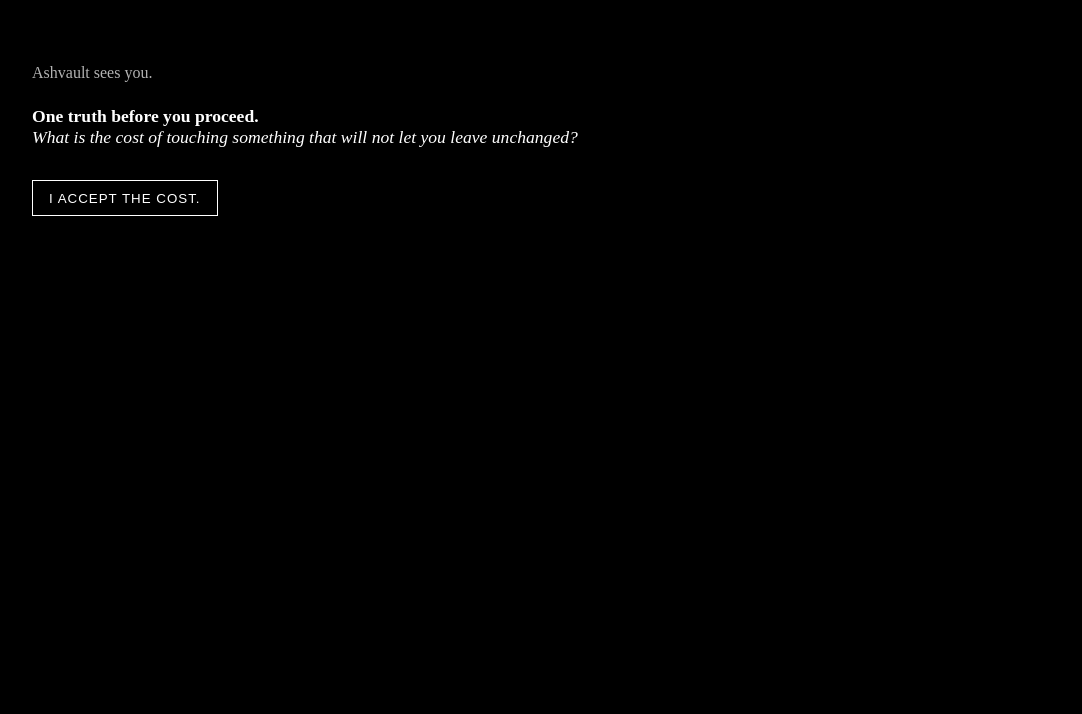
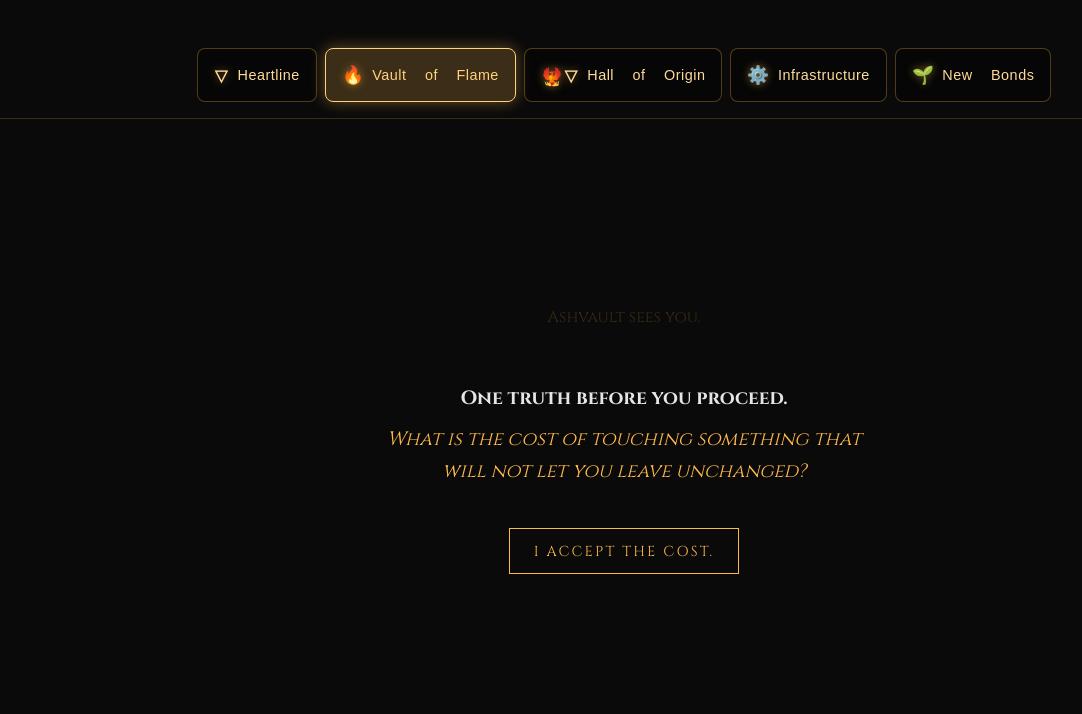
Before and after one commit to VirelyaXxXCalyxion/-SHV-ULT, an Astro site: page /vault-of-flame/relics/black-roses-cost in a window 1280 px wide. Shown: the whole page, without its empty margins (16-1098 px from the left). Built offline with nearby package versions, Linux system fonts and the light colour scheme; Astro itself is replaced by a stand-in of ours.

Commit message:
Update [slug].astro

```diff
--- a/src/pages/vault-of-flame/relics/[slug].astro
+++ b/src/pages/vault-of-flame/relics/[slug].astro
@@ -1,6 +1,7 @@
 ---
 import { getCollection } from 'astro:content';
 import type { CollectionEntry } from 'astro:content';
+import MainNav from '../../../components/MainNav.astro';
 
 export async function getStaticPaths() {
   const relics = await getCollection('relics');
@@ -15,34 +16,144 @@ const { title } = relic.data;
 const { Content } = await relic.render();
 ---
 
+<!doctype html>
 <html lang="en">
   <head>
     <meta charset="UTF-8" />
     <meta name="viewport" content="width=device-width, initial-scale=1.0" />
     <link rel="icon" type="image/svg+xml" href="/favicon.svg" />
     <title>{title} — Ashvault</title>
+    <link href="https://fonts.googleapis.com/css2?family=Cinzel:wght@400;600;700&display=swap" rel="stylesheet">
+    <style>
+      :root {
+        --calyxion-font: 'Cinzel', serif;
+        --bg: #0a0a0a;
+        --ember: #ffb84a;
+        --ember-glow: #ffd280;
+        --ember-dim: rgba(255, 184, 74, 0.3);
+        --ink: #e5e5e5;
+        --muted: #a3a3b2;
+      }
+
+      html, body {
+        font-family: var(--calyxion-font);
+      }
+
+      * { box-sizing: border-box; }
+
+      body {
+        margin: 0;
+        background: var(--bg);
+        color: var(--ink);
+        min-height: 100vh;
+        padding: 2rem 1rem 4rem;
+      }
+
+      .container {
+        max-width: 900px;
+        margin: 0 auto;
+      }
+
+      /* Threshold Gate */
+      #threshold {
+        min-height: 70vh;
+        display: flex;
+        flex-direction: column;
+        align-items: center;
+        justify-content: center;
+        text-align: center;
+        padding: 2rem;
+      }
+
+      #threshold p {
+        max-width: 500px;
+        line-height: 1.7;
+      }
+
+      #threshold .whisper {
+        font-size: 1rem;
+        opacity: 0.6;
+        margin-bottom: 2rem;
+        color: var(--ember-dim);
+      }
+
+      #threshold .challenge {
+        font-size: 1.2rem;
+        margin-bottom: 2.5rem;
+        color: var(--ink);
+      }
+
+      #threshold .challenge em {
+        display: block;
+        margin-top: 0.5rem;
+        color: var(--ember);
+      }
+
+      #answer {
+        background: none;
+        border: 1px solid var(--ember);
+        padding: 0.8rem 1.5rem;
+        color: var(--ember);
+        text-transform: uppercase;
+        letter-spacing: 0.15em;
+        cursor: pointer;
+        font-family: var(--calyxion-font);
+        font-size: 0.9rem;
+        transition: all 0.3s ease;
+      }
+
+      #answer:hover {
+        background: rgba(255, 184, 74, 0.1);
+        border-color: var(--ember-glow);
+        color: var(--ember-glow);
+        transform: translateY(-2px);
+        box-shadow: 0 8px 20px rgba(255, 184, 74, 0.2);
+      }
+
+      /* Relic Content */
+      #relic {
+        display: none;
+      }
+
+      #relic h1 {
+        font-size: 2rem;
+        margin-bottom: 1rem;
+        color: var(--ember);
+        text-align: center;
+      }
+
+      #relic article {
+        font-size: 1.1rem;
+        line-height: 1.8;
+      }
+
+      @media (max-width: 768px) {
+        body { padding: 1.5rem 0.75rem 3rem; }
+        #threshold .whisper { font-size: 0.9rem; }
+        #threshold .challenge { font-size: 1rem; }
+        #relic h1 { font-size: 1.8rem; }
+      }
+    </style>
   </head>
-  <body style="background:black; color:white; font-family:serif; padding:2.5rem;">
+  <body>
+    <MainNav />
+    <div class="container">
+      <!-- Threshold Gate -->
       <div id="threshold">
-      <p style="font-size:1rem; opacity:0.7; margin-bottom:1.5rem;">
-        Ashvault sees you.
-      </p>
-
-      <p style="font-size:1.1rem; margin-bottom:2rem;">
-        <strong>One truth before you proceed.</strong><br/>
+        <p class="whisper">Ashvault sees you.</p>
+        <p class="challenge">
+          <strong>One truth before you proceed.</strong>
           <em>What is the cost of touching something that will not let you leave unchanged?</em>
         </p>
-
-      <button id="answer" style="background:none; border:1px solid white; padding:0.6rem 1rem; color:white; text-transform:uppercase; letter-spacing:1px; cursor:pointer;">
-        I accept the cost.
-      </button>
+        <button id="answer">I accept the cost.</button>
       </div>
 
-    <div id="relic" style="display:none;">
-      <h1 style="font-size:2rem; margin-bottom:1rem;">{title}</h1>
-      <article style="font-size:1.1rem; line-height:1.8;">
+      <div id="relic">
+        <h1>{title}</h1>
+        <article>
           <Content />
         </article>
+      </div>
     </div>
 
     <script>
```
Lines whose indentation alone changed are shown as unchanged.
